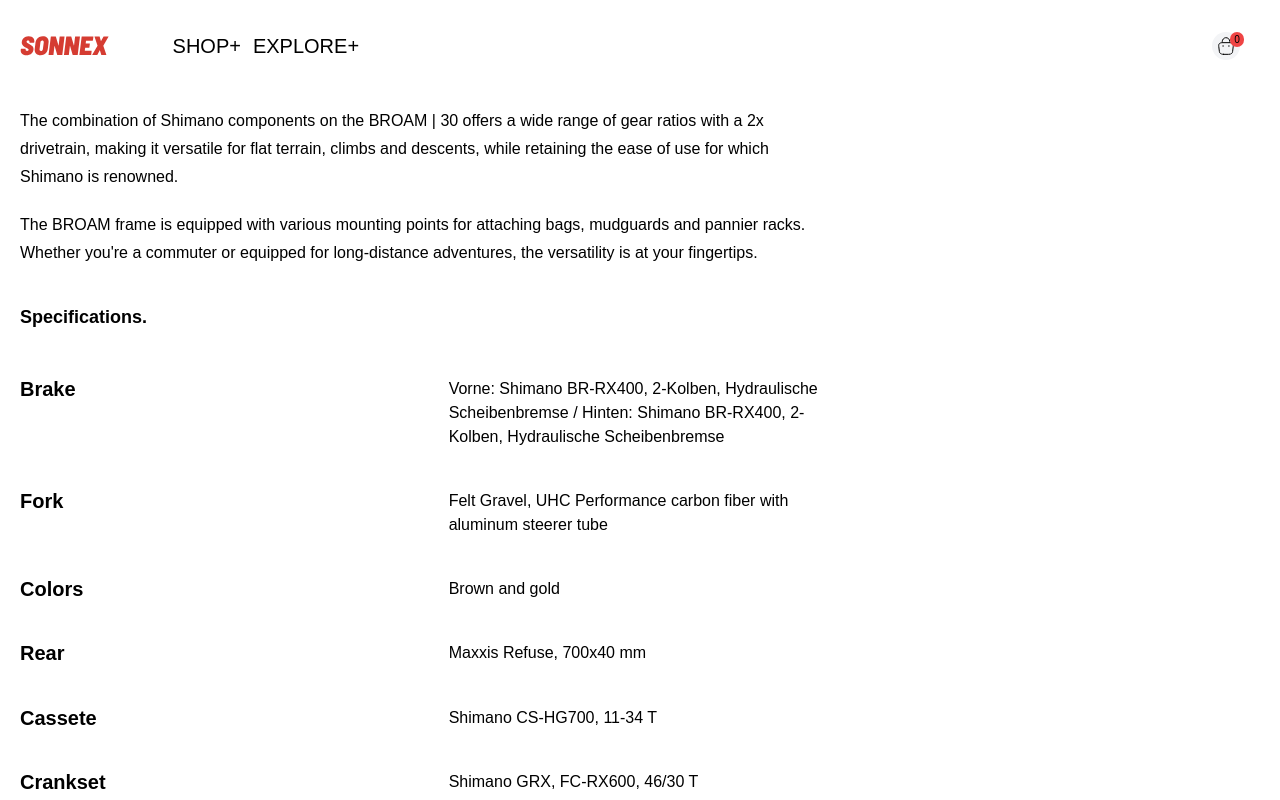
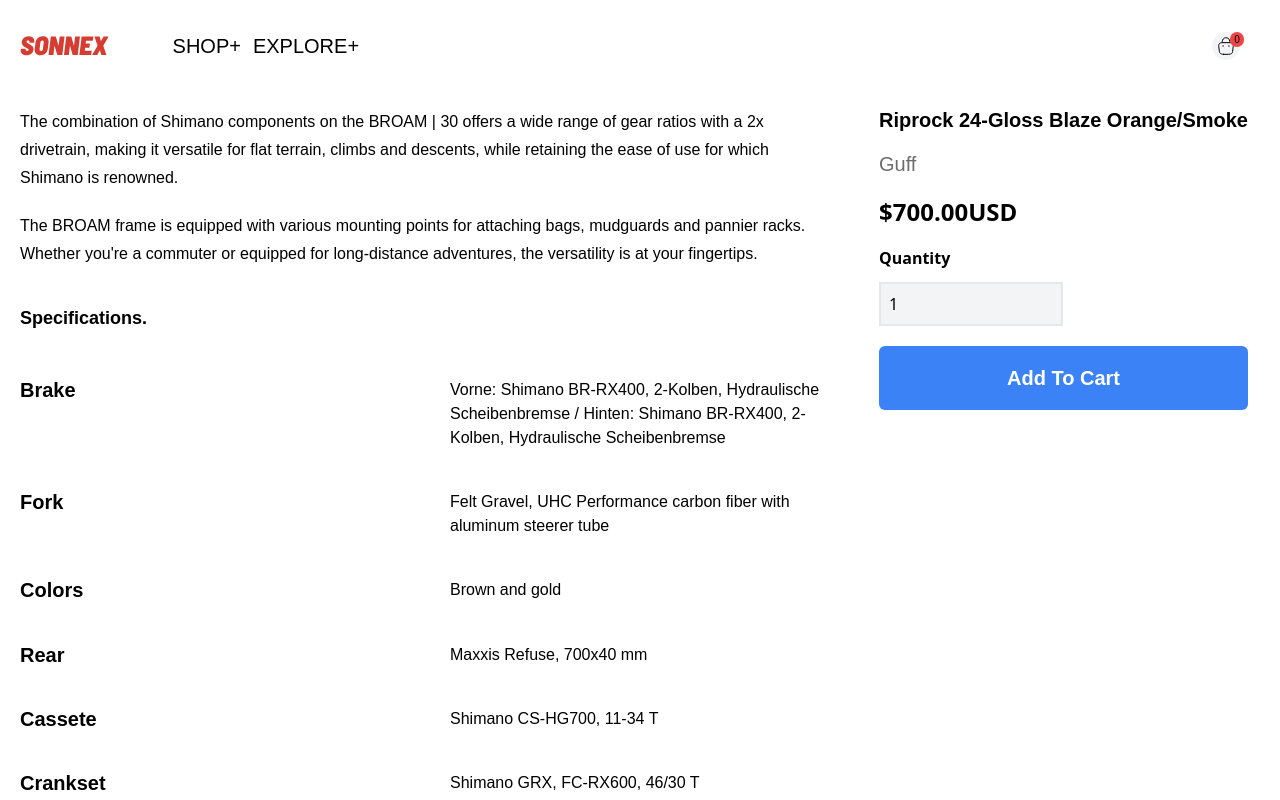
Before and after one commit to StayCoolWithMe/html, a React (Vite) app in the folder Bike/Bike/: page / in a window 1280 px wide. Both pictures are taken after a click on the element 224 px from the left and 1278 px from the top of the page. Shown: the part 878-1678 px from the top of the page. Built offline with nearby package versions, Linux system fonts and the light colour scheme.

Commit message:
more feature

```diff
--- a/Bike/Bike/src/SECTIONS/ArivalCart.jsx
+++ b/Bike/Bike/src/SECTIONS/ArivalCart.jsx
@@ -7,7 +7,7 @@
 export const ArivalCart = ({text, imgURL, before, btn, salebtn=undefined, from, price, handleAddtoCart, id, addToCart,detail_information}) => {
   const navigator=useNavigate();
   const handleNavigate=()=>{
-    navigator(`/detail/${id}`,{state:{text, imgURL, before, from, price, id,detail_information}})
+    navigator(`/detail/${id}`,{state:{text, imgURL,btn, before, from,addToCart, price, id,detail_information}})
   }
   return (
 
--- a/Bike/Bike/src/SECTIONS/Detail.jsx
+++ b/Bike/Bike/src/SECTIONS/Detail.jsx
@@ -6,12 +6,13 @@
 
 export const Detail = () => {
   const location=useLocation();
-  const {text, imgURL, before, from, price, id,detail_information}=location.state||{};
+  const {text, imgURL, before, from, price,addToCart, id,btn,detail_information}=location.state||{};
   return (
     <div className="relative">
       <nav className='pb-12' ><Nav/></nav>
 
-    <div className=' grid pt-12 grid-cols-3 max-md:grid-cols-1 gap-3 mb-[1000px]'>
+    <div className=' grid pt-12 grid-cols-3 gap-1 max-md:grid-cols-1 mb-[1000px]'>
+     {/* left side */}
       <div className='col-span-2 px-5 max-md:col-span-3'>
           <img className='bg-gray-100 px-5 py-[100px] h-auto w-full' src={imgURL} alt="pic" />
 
@@ -24,6 +25,7 @@
           </div>
 
           <h5 className='mt-10  font-palanquin font-bold text-lg '>Specifications.</h5>
+         {/* Bike spec */}
           <div className='relative w-full mt-12'>
                 <div className='grid grid-cols-2 max-md:grid-cols-1  gap-12 mt-10 max-md:gap-2 gap-y-50'>
                     <div className='font-palanquin font-semibold text-xl  '>Brake</div>
@@ -111,16 +113,29 @@
                 </div>
 
 
+              <details className='mt-10 bg-gray-100 py-5 px-3'>
+                <summary className='font-palanquin text-lg font-bold'>Simply assembly</summary>
+                <p className='font-montserrat mt-3 text-slate-gray font-md '>Your bike already arrives 95% built. We give you the tools. And simple instructions. No technical skills needed.</p>
+              </details>
+
+              <details className='mt-10 bg-gray-100 py-5 px-3'>
+                <summary className='font-palanquin text-lg font-bold'>6 Year Guarantee</summary>
+                <p className='font-montserrat mt-3 text-slate-gray font-md' >That’s our quality promise – if you’re not 100% happy with your bike, we’re not happy either..</p>
+              </details>
+          </div>
 
 
 
+      </div>
+      {/* Side bar */}
+      <div className="max-md:hidden xl:fixed md:right-[20px] xl:right-8  xl:block mt-3">
+        <h3 className='font-palanquin text-xl font-semibold mb-5'>{text}</h3>
+        <p className='font-palanquin text-slate-gray mb-5 text-xl'>{from}</p>
+        <p className='font-motserrat text-2xl font-semibold'>{price}</p>
+        <p className='font-motserrat text-md font-semibold mt-5 '>Quantity</p>
+        <input type="number" className='border-2 py-2 px-2 mt-3 w-1/2 bg-gray-100' defaultValue={1}/>
+        <button className='mt-5 py-5 w-full bg-blue-500 text-white font-palanquin font-semibold rounded-md text-xl'>Add To Cart</button>
 
-
-          </div>
-
-      </div>
-
-      <div>
 
       </div>
     </div>
```
